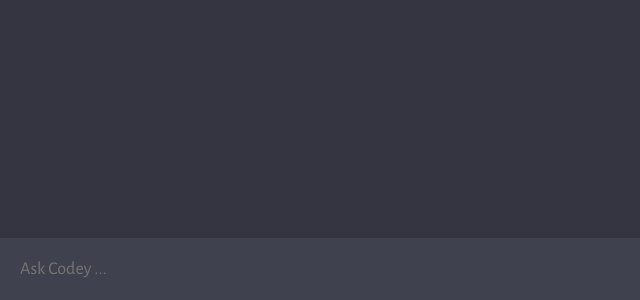
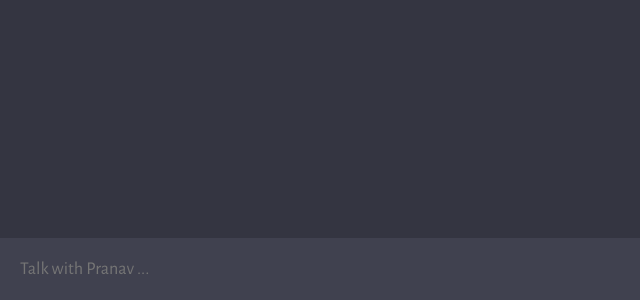
Before and after one commit to pranavpk404/hidden-ai, a website built with Vite: page client/index.html in a window 1280 px wide. Shown: the part 500-800 px from the top of the page, 0-640 px from the left. Built offline with nearby package versions, Linux system fonts and the light colour scheme.

Commit message:
Update index.html

```diff
--- a/client/index.html
+++ b/client/index.html
@@ -11,7 +11,7 @@
     <div id="app">
       <div id="chat_container"></div>
       <form action="">
-        <textarea name="prompt" id="" placeholder="Ask Codey ..." cols="1" rows="1"></textarea>
+        <textarea name="prompt" id="" placeholder="Talk with Pranav ..." cols="1" rows="1"></textarea>
       <button type="submit"><img src="assets/send.svg" alt="send" srcset=""></button>
       </form>
     </div>
```
